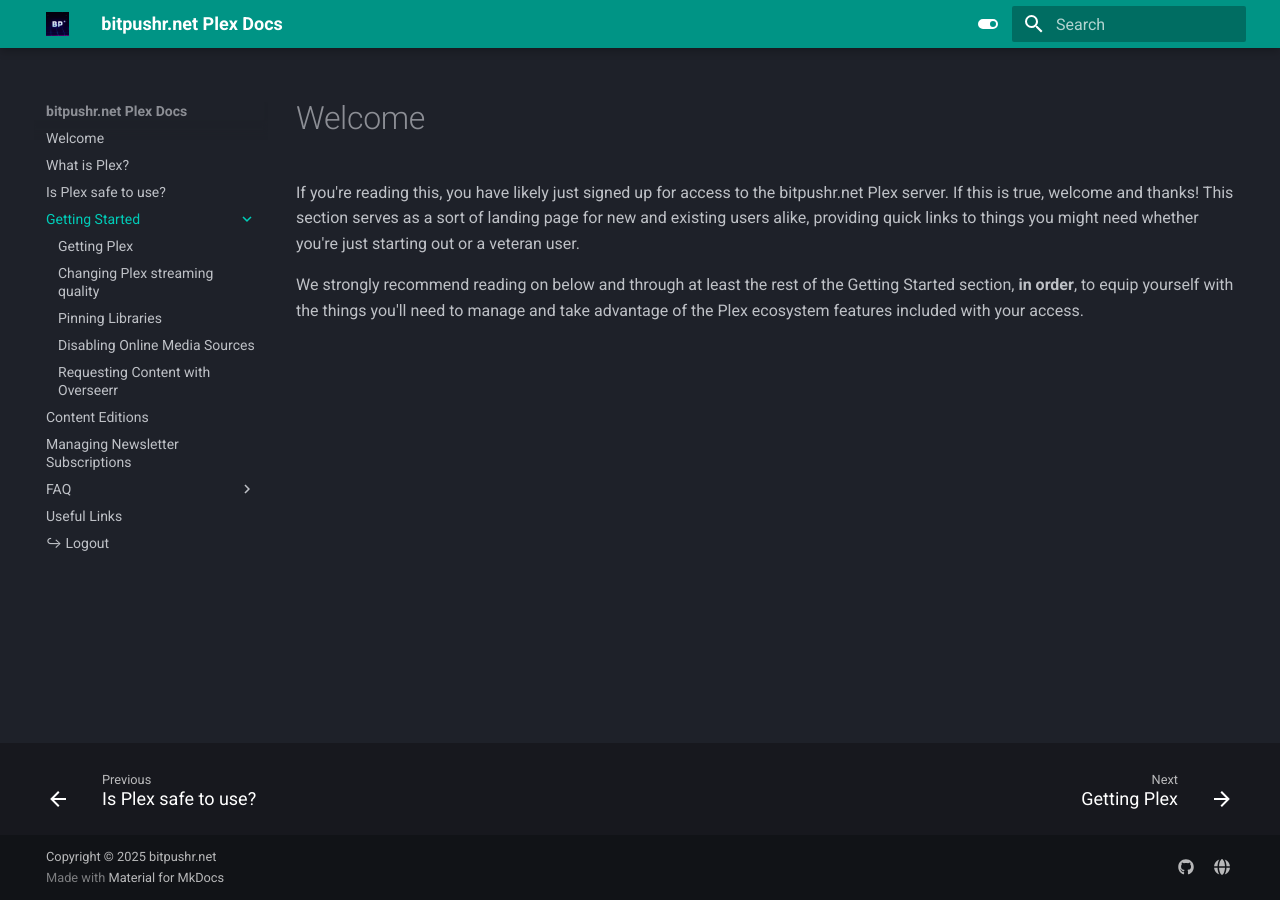
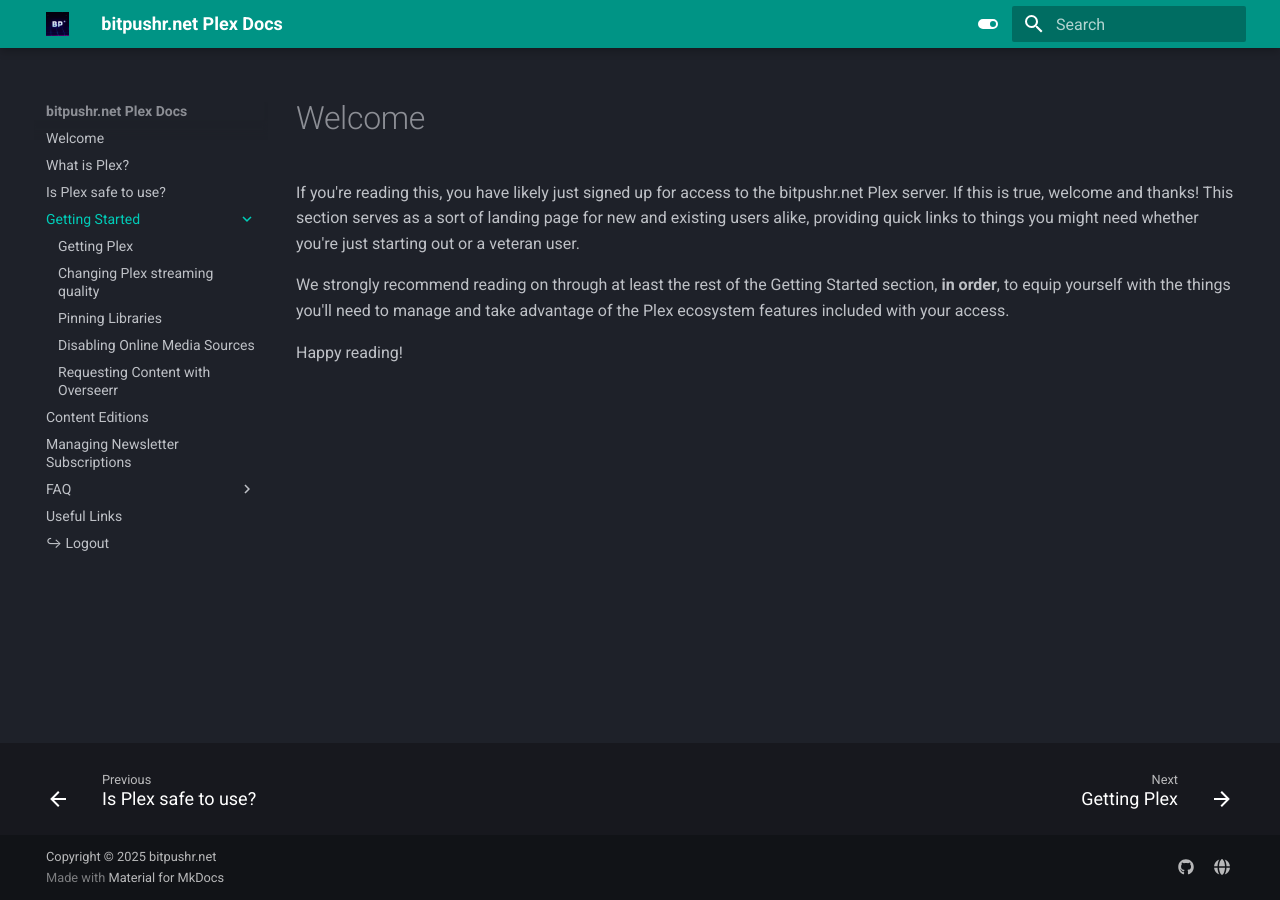
Before and after one commit to bitpushr/plexdocs, an MkDocs documentation site: the page built from docs/getting-started/index.md, in a window 1280 px wide. Built offline with MkDocs 1.6.1 and Material for MkDocs 9.7.7, drawn with Linux system fonts in a browser that asks for light colours.

Commit message:
Minor change

```diff
--- a/docs/getting-started/index.md
+++ b/docs/getting-started/index.md
@@ -4,4 +4,6 @@
 
 If you're reading this, you have likely just signed up for access to the bitpushr.net Plex server. If this is true, welcome and thanks! This section serves as a sort of landing page for new and existing users alike, providing quick links to things you might need whether you're just starting out or a veteran user.
 
-We strongly recommend reading on below and through at least the rest of the Getting Started section, **in order**, to equip yourself with the things you'll need to manage and take advantage of the Plex ecosystem features included with your access.
+We strongly recommend reading on through at least the rest of the Getting Started section, **in order**, to equip yourself with the things you'll need to manage and take advantage of the Plex ecosystem features included with your access.
+
+Happy reading!
```
